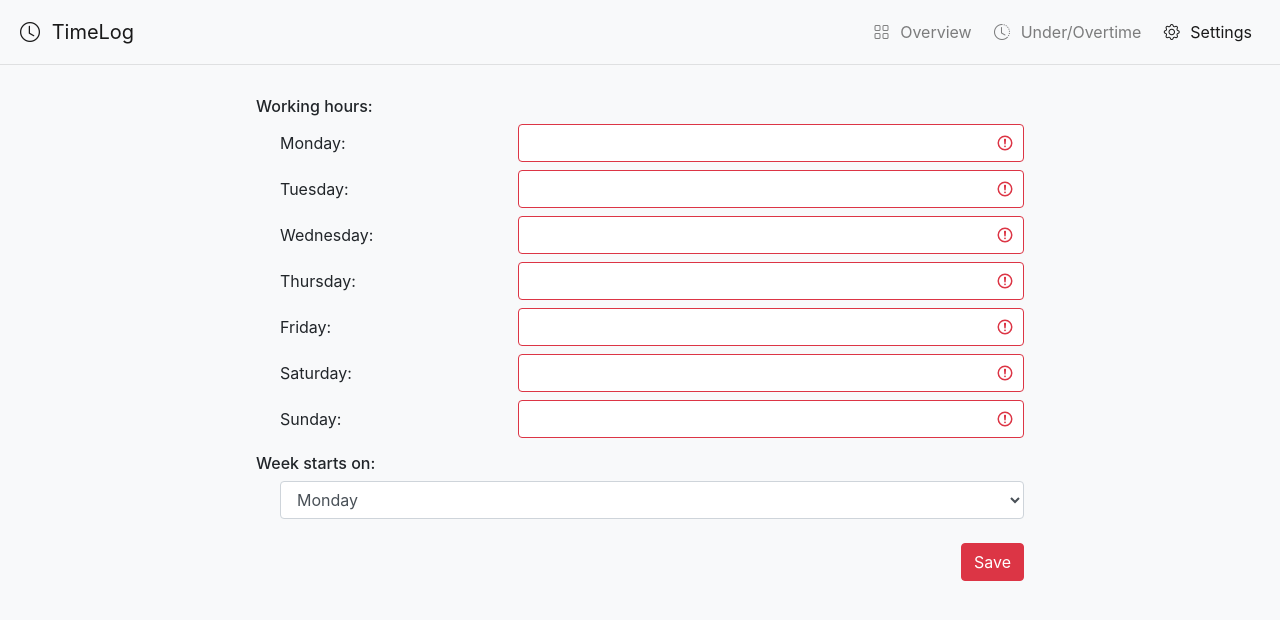
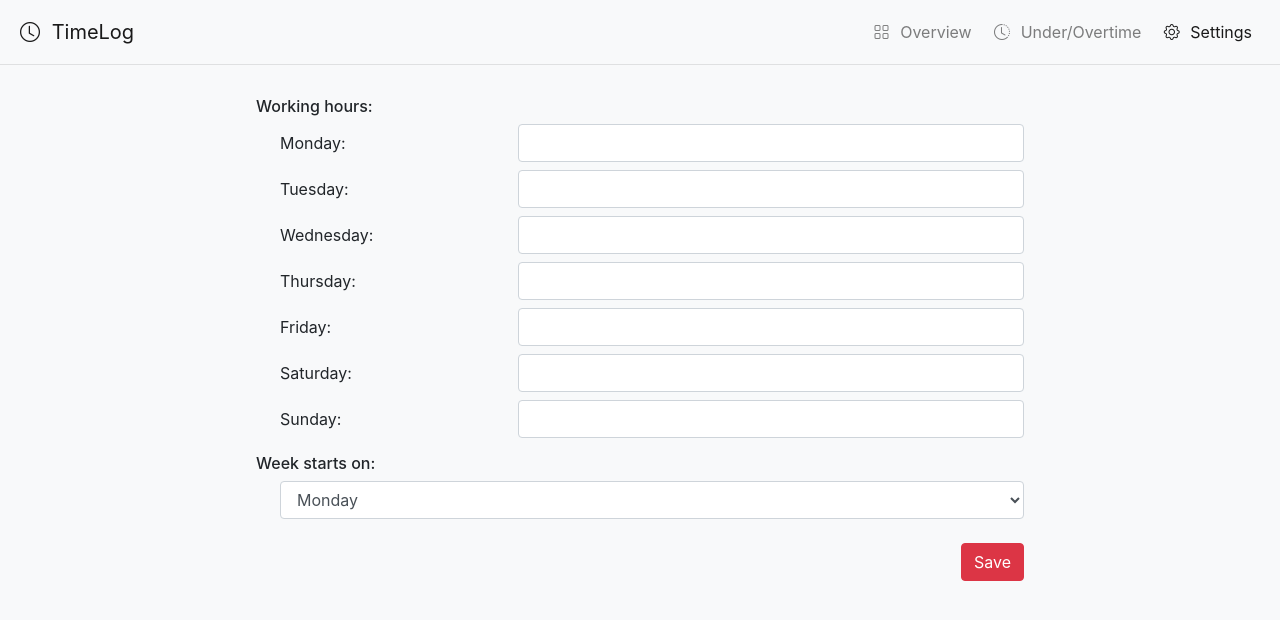
Before and after one commit to fluidblue/timelog, an Angular app in the folder frontend/: page /settings in a window 1280 px wide. Shown: the top 620 px of the page. Built offline with nearby package versions, Linux system fonts and the light colour scheme; no server answers.

Commit message:
Fix: Disallow negative time; Fix: Flickering of is-invalid class

```diff
--- a/frontend/src/app/Time.ts
+++ b/frontend/src/app/Time.ts
@@ -11,11 +11,14 @@ export class Time {
         return new Time(0, minutes);
     }
 
-    public static fromString(time: string): Time | null {
+    public static fromString(time: string, disallowNegativeTime: boolean = false): Time | null {
         let negativeTime = false;
         if (time.startsWith("-")) {
             time = time.substring(1);
             negativeTime = true;
+        }
+        if (negativeTime && disallowNegativeTime) {
+            return null;
         }
 
         const matchResult = time.match(Time.reTime);
--- a/frontend/src/app/settings/settings.component.html
+++ b/frontend/src/app/settings/settings.component.html
@@ -11,7 +11,7 @@
                         value="08:00"
                         [(ngModel)]="workingTimesStrings.monday"
                         (change)="workingTimes['monday'] = parseTime($event)"
-                        [ngClass]="{ 'is-invalid': workingTimes['monday'] === null }"
+                        [ngClass]="{ 'is-invalid': settingsLoaded && workingTimes['monday'] === null }"
                     />
                 </td>
             </tr>
@@ -24,7 +24,7 @@
                         value="08:00"
                         [(ngModel)]="workingTimesStrings.tuesday"
                         (change)="workingTimes['tuesday'] = parseTime($event)"
-                        [ngClass]="{ 'is-invalid': workingTimes['tuesday'] === null }"
+                        [ngClass]="{ 'is-invalid': settingsLoaded && workingTimes['tuesday'] === null }"
                     />
                 </td>
             </tr>
@@ -37,7 +37,7 @@
                         value="08:00"
                         [(ngModel)]="workingTimesStrings.wednesday"
                         (change)="workingTimes['wednesday'] = parseTime($event)"
-                        [ngClass]="{ 'is-invalid': workingTimes['wednesday'] === null }"
+                        [ngClass]="{ 'is-invalid': settingsLoaded && workingTimes['wednesday'] === null }"
                     />
                 </td>
             </tr>
@@ -50,7 +50,7 @@
                         value="08:00"
                         [(ngModel)]="workingTimesStrings.thursday"
                         (change)="workingTimes['thursday'] = parseTime($event)"
-                        [ngClass]="{ 'is-invalid': workingTimes['thursday'] === null }"
+                        [ngClass]="{ 'is-invalid': settingsLoaded && workingTimes['thursday'] === null }"
                     />
                 </td>
             </tr>
@@ -63,7 +63,7 @@
                         value="08:00"
                         [(ngModel)]="workingTimesStrings.friday"
                         (change)="workingTimes['friday'] = parseTime($event)"
-                        [ngClass]="{ 'is-invalid': workingTimes['friday'] === null }"
+                        [ngClass]="{ 'is-invalid': settingsLoaded && workingTimes['friday'] === null }"
                     />
                 </td>
             </tr>
@@ -76,7 +76,7 @@
                         value="00:00"
                         [(ngModel)]="workingTimesStrings.saturday"
                         (change)="workingTimes['saturday'] = parseTime($event)"
-                        [ngClass]="{ 'is-invalid': workingTimes['saturday'] === null }"
+                        [ngClass]="{ 'is-invalid': settingsLoaded && workingTimes['saturday'] === null }"
                     />
                 </td>
             </tr>
@@ -89,7 +89,7 @@
                         value="00:00"
                         [(ngModel)]="workingTimesStrings.sunday"
                         (change)="workingTimes['sunday'] = parseTime($event)"
-                        [ngClass]="{ 'is-invalid': workingTimes['sunday'] === null }"
+                        [ngClass]="{ 'is-invalid': settingsLoaded && workingTimes['sunday'] === null }"
                     />
                 </td>
             </tr>
--- a/frontend/src/app/settings/settings.component.ts
+++ b/frontend/src/app/settings/settings.component.ts
@@ -32,6 +32,7 @@ export class SettingsComponent implements OnInit {
   };
 
   startOfWeek: WeekDayJson = "monday";
+  settingsLoaded: boolean = false;
 
   constructor(private settingsService: SettingsService) { }
 
@@ -41,7 +42,7 @@ export class SettingsComponent implements OnInit {
 
   parseTime(event: Event): Time | null {
     const value = (event.target as HTMLInputElement).value;
-    return Time.fromString(value);
+    return Time.fromString(value, true);
   }
 
   getSettings(): void {
@@ -68,6 +69,8 @@ export class SettingsComponent implements OnInit {
 
       this.workingTimesStrings.sunday = settings.standardWorkingTimes[WeekDay.Sunday].toString(true);
       this.workingTimes["sunday"] = settings.standardWorkingTimes[WeekDay.Sunday];
+
+      this.settingsLoaded = true;
     });
   }
 
```
